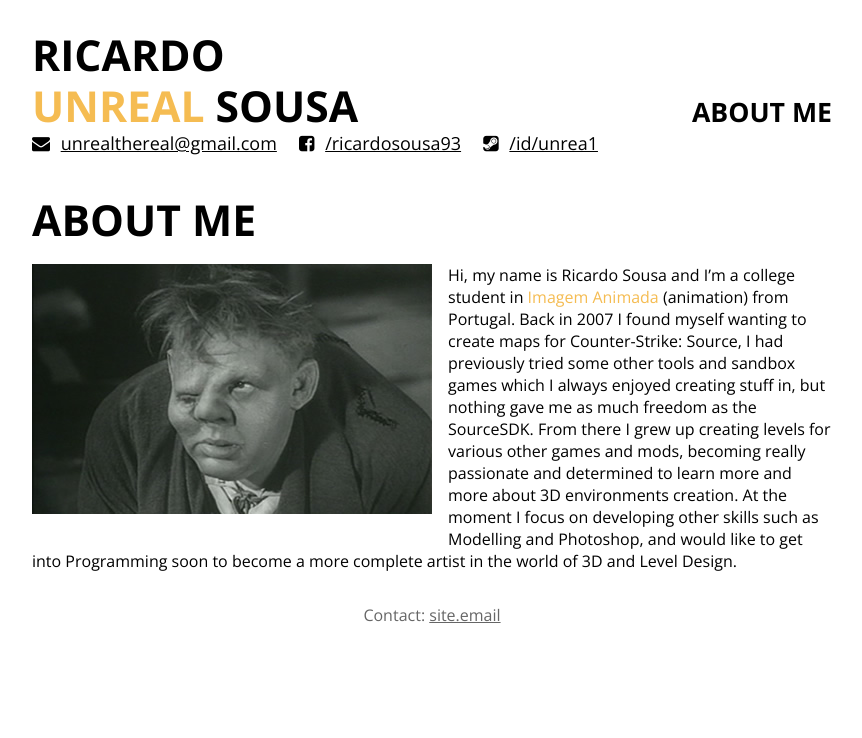
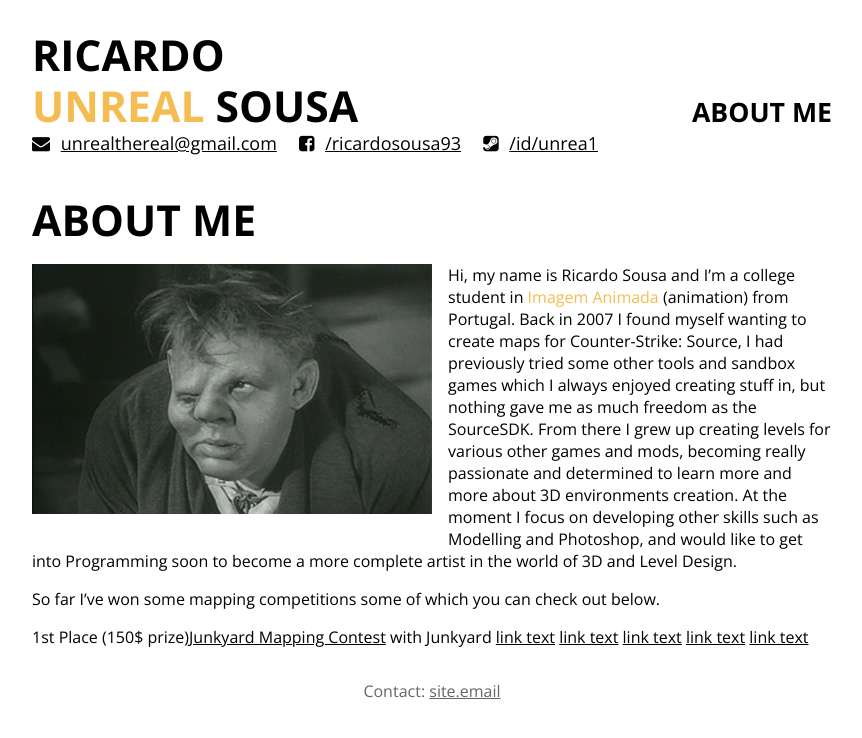
Before and after one commit to THEREALUNREAL/THEREALUNREAL.github.io, a Jekyll site: the page built from about.md, in a window 1280 px wide. Shown: the top 738 px of the page, without its empty margins (208-1070 px from the left). Built offline with Jekyll 4.4.1, drawn with Linux system fonts in a browser that asks for light colours; nearby versions of some CDN libraries.

Commit message:
Update about.md

```diff
--- a/about.md
+++ b/about.md
@@ -8,3 +8,12 @@ permalink: /about/
 
 Hi, my name is Ricardo Sousa and I'm a college student in _Imagem Animada_ (animation) from Portugal. Back in 2007 I found myself wanting to create maps for Counter-Strike: Source, I had previously tried some other tools and sandbox games which I always enjoyed creating stuff in, but nothing gave me as much freedom as the SourceSDK. From there I grew up creating levels for various other games and mods, becoming really passionate and determined to learn more and more about 3D environments creation.
 At the moment I focus on developing other skills such as Modelling and Photoshop, and would like to get into Programming soon to become a more complete artist in the world of 3D and Level Design.
+
+So far I've won some mapping competitions some of which you can check out below.
+
+1st Place (150$ prize)<a href="http://gamebanana.com/news/20269">Junkyard Mapping Contest</a> with Junkyard
+<a href="url">link text</a>
+<a href="url">link text</a>
+<a href="url">link text</a>
+<a href="url">link text</a>
+<a href="url">link text</a>
```
